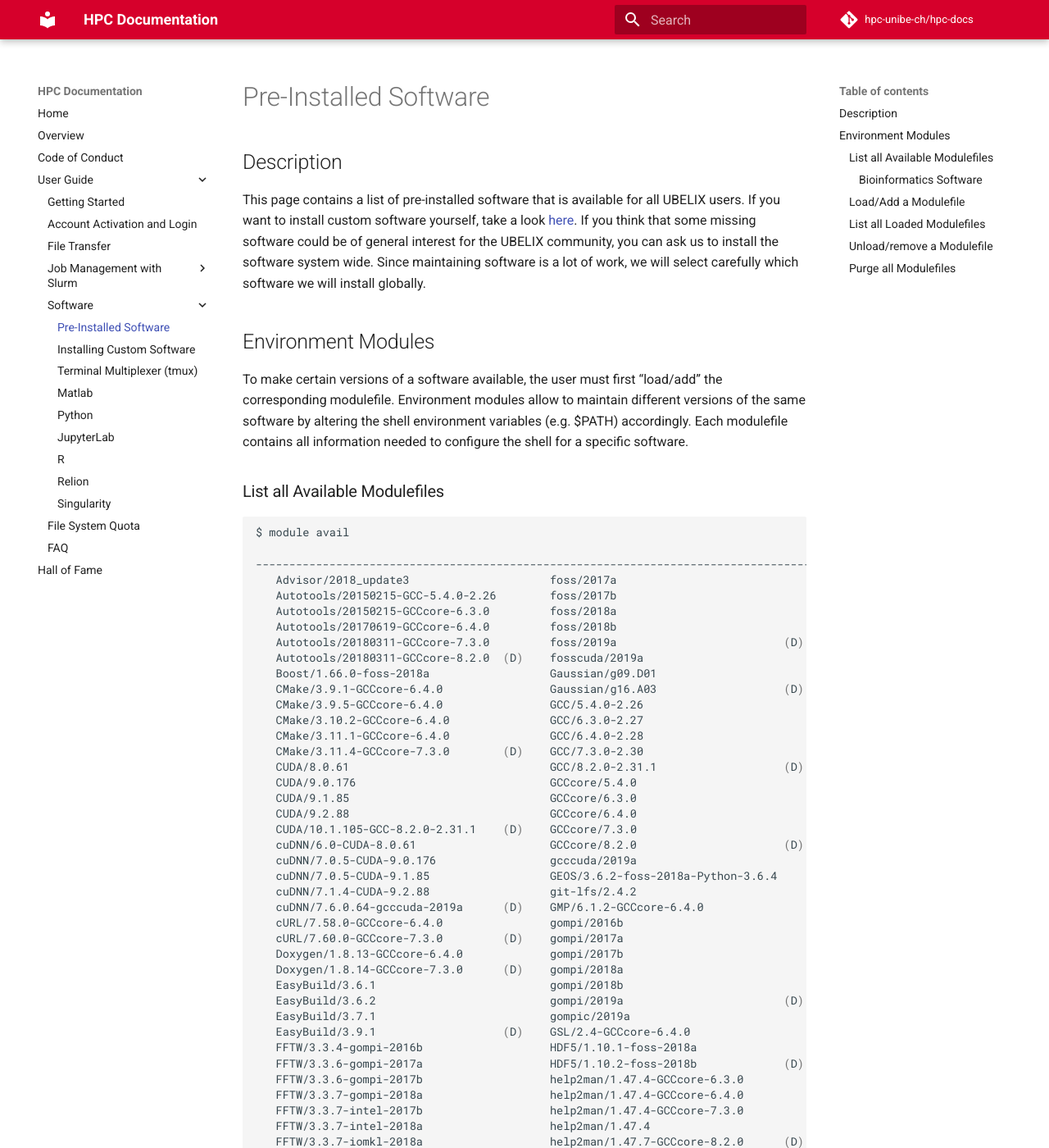
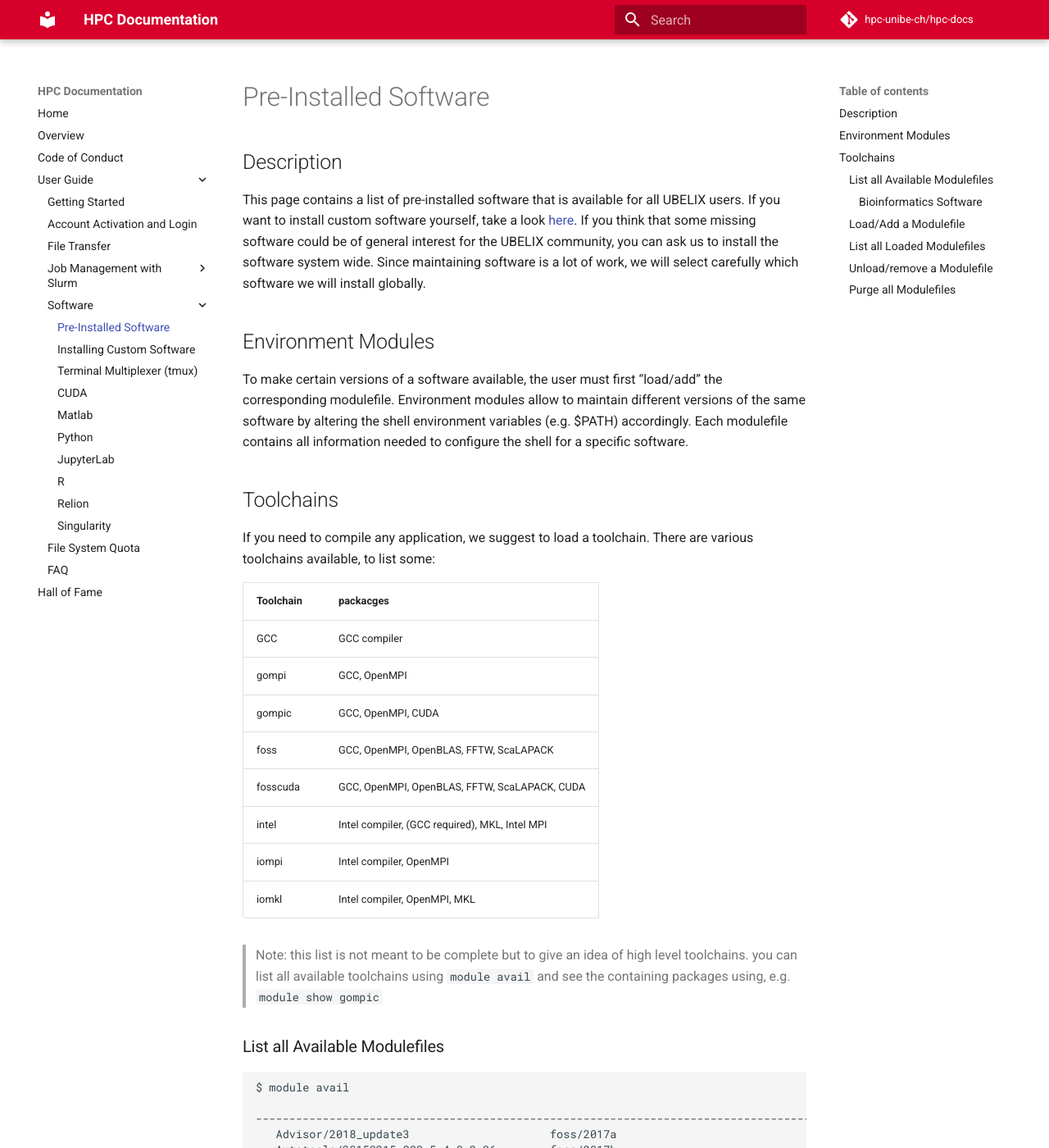
Before and after one commit to hpc-unibe-ch/hpc-unibe-ch.github.io, an MkDocs documentation site: the page built from docs/user-guide/software/pre-installed-software.md, in a window 1280 px wide and 1400 px high. Shown: the whole window at 82% size. Built offline with MkDocs 1.6.1 and Material for MkDocs 9.7.7, drawn with Linux system fonts in a browser that asks for light colours; comment, search, counter and statistics services are not loaded.

Commit message:
add CUDA page and toolchain comment

```diff
--- a/docs/user-guide/software/pre-installed-software.md
+++ b/docs/user-guide/software/pre-installed-software.md
@@ -7,6 +7,24 @@
 ## Environment Modules
 
 To make certain versions of a software available, the user must first "load/add" the corresponding modulefile. Environment modules allow to maintain different versions of the same software by altering the shell environment variables (e.g. $PATH) accordingly. Each modulefile contains all information needed to configure the shell for a specific software.
+
+## Toolchains
+
+If you need to compile any application, we suggest to load a toolchain. There are various toolchains available, to list some:
+
+Toolchain | packacges
+--------- | ---------
+GCC       | GCC compiler
+gompi     | GCC, OpenMPI
+gompic    | GCC, OpenMPI, CUDA
+foss      | GCC, OpenMPI, OpenBLAS, FFTW, ScaLAPACK
+fosscuda  | GCC, OpenMPI, OpenBLAS, FFTW, ScaLAPACK, CUDA
+intel     | Intel compiler, (GCC required), MKL, Intel MPI
+iompi     | Intel compiler, OpenMPI
+iomkl     | Intel compiler, OpenMPI, MKL
+
+> Note: this list is not meant to be complete but to give an idea of high level toolchains.
+>       you can list all available toolchains using `module avail` and see the containing packages using, e.g. `module show gompic`
 
 ### List all Available Modulefiles
 
--- a/mkdocs.yml
+++ b/mkdocs.yml
@@ -22,6 +22,7 @@
       - Pre-Installed Software: user-guide/software/pre-installed-software.md
       - Installing Custom Software: user-guide/software/installing-custom-software.md
       - Terminal Multiplexer (tmux): user-guide/software/terminal-multiplexer-tmux.md
+      - CUDA: user-guide/software/CUDA.md
       - Matlab: user-guide/software/matlab.md
       - Python: user-guide/software/python.md
       - JupyterLab: user-guide/software/JupyterLab.md
```
Also changed, not shown: docs/user-guide/software/CUDA.md (added, +21 -0 lines).
